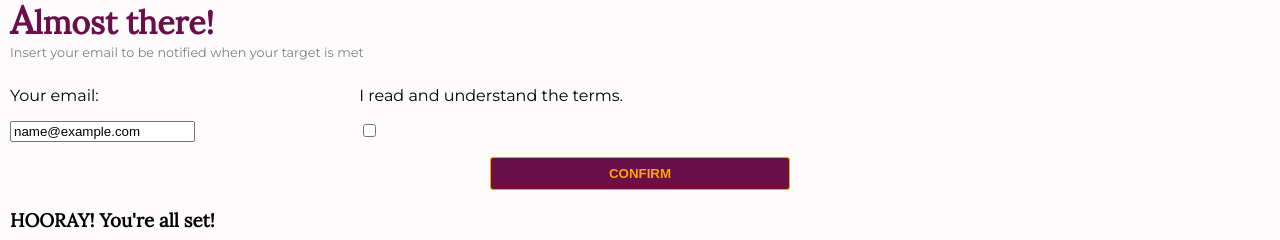
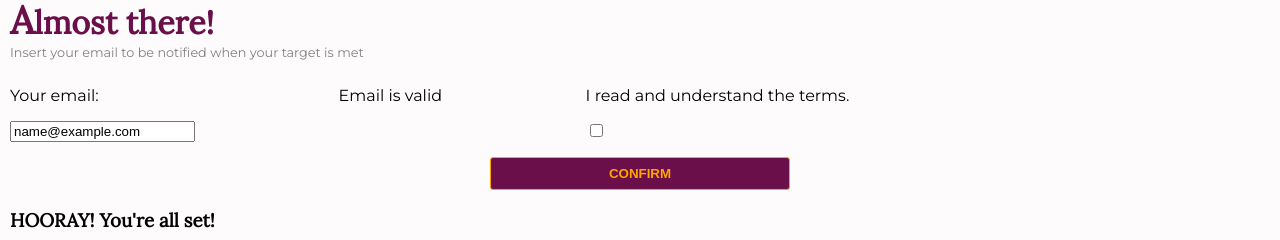
Before and after one commit to gianLuigiL/convertwatch, a React (Create React App) app: page / in a window 1280 px wide. Both pictures are taken after typing "name@example.com" into the empty fields and a click on the button "CONFIRM". Shown: the part 550-790 px from the top of the page. Built offline with nearby package versions, Linux system fonts and the light colour scheme; no server answers.

Commit message:
Set email functionality

```diff
--- a/src/components/App.jsx
+++ b/src/components/App.jsx
@@ -27,6 +27,7 @@ export default class App extends React.Component {
       max_margin: 10,
       min_margin: 0,
       email: null,
+      is_valid_email: false,
       terms_accepted: false
     }
 
@@ -35,6 +36,7 @@ export default class App extends React.Component {
     this.increase_margin = this.increase_margin.bind(this);
     this.decrease_margin = this.decrease_margin.bind(this);
     this.accept_terms = this.accept_terms.bind(this);
+    this.set_email = this.set_email.bind(this);
   }
 
   componentDidMount(){
@@ -68,6 +70,7 @@ export default class App extends React.Component {
           margin={this.state.margin}
 
           accept_terms={this.accept_terms}
+          set_email={this.set_email}
         />
         <AppFooter />
       </>
@@ -108,6 +111,19 @@ export default class App extends React.Component {
     })
   }
 
+  set_email(email){
+    if(!/^[A-Za-z0-9._%+-]+@[A-Za-z0-9.-]+\.[A-Za-z]{2,}$/.test(email)) {
+      this.setState({
+        is_valid_email: false
+      })
+    } else {
+      this.setState({
+        email,
+        is_valid_email: true
+      })
+    }
+  }
+
   accept_terms(e){
     if(typeof e.target.checked !== "boolean") {
       return;
--- a/src/components/confirm.jsx
+++ b/src/components/confirm.jsx
@@ -4,7 +4,23 @@ import "./confirm.scss";
 import Headings from './headings';
 import ProgressButton from "./progress_button";
 
-export default function Confirm(props) {
+export default class Confirm extends React.Component {
+    constructor(props){
+        super(props);
+
+        this.state = {
+            validation_message: ""
+        }
+        this.timer = null;
+        this.input = React.createRef();
+        this.validation_message = "";
+
+        this.check_email = this.check_email.bind(this);
+    }
+
+    render(){
+        const message = this.state.validation_message ? <p className="hint">{this.state.validation_message}</p> : "";
+
         return (
             <>
                 <Headings title="Almost there!" text="Insert your email to be notified when your target is met"/>
@@ -13,17 +29,42 @@ export default function Confirm(props) {
                         <p>
                             Your email:
                         </p>
-                    <input type="email" name="email" id="email" required/>
-
+                        <input type="email" name="email" id="email" required ref={this.input} onInput={this.check_email}/>
                     </label>
+                    {message}
                     <label htmlFor="terms">
                         <p>
                             I read and understand the terms.
                         </p>
-                    <input type="checkbox" name="terms" id="terms" onChange={props.change_handler}/>
+                        <input type="checkbox" name="terms" id="terms" onChange={this.props.change_handler}/>
                     </label>
                    <ProgressButton>CONFIRM</ProgressButton>
                 </form>
             </>
         )
     }
+
+    check_email({target: {value}}) {
+        if(this.timer) {
+            clearTimeout(this.timer);
+        }
+        const trimmed_value = value.trim();
+            this.timer = setTimeout(()=>{
+                if(!/^[A-Za-z0-9._%+-]+@[A-Za-z0-9.-]+\.[A-Za-z]{2,}$/.test(trimmed_value)) {
+                    this.validation_message = "Email is not valid";
+                } else if (this.props.terms_accepted) {
+                    this.validation_message = "Ready, set, Go!";
+                    this.setState({
+                        validation_message: "Email is valid"
+                    })
+                    this.props.set_email(value);
+                } else {
+                    this.props.set_email(value);
+                    this.setState({
+                        validation_message: "Email is valid"
+                    })
+                }
+            },300)
+
+    }
+}
```
Lines whose indentation alone changed are shown as unchanged.
